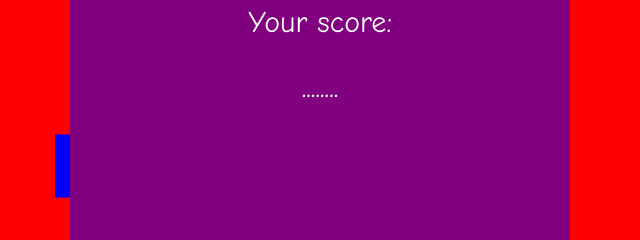
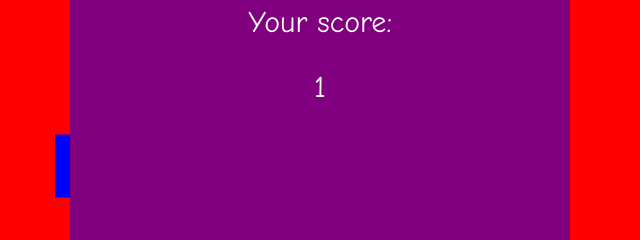
Before and after one commit to palaogn/flappy_bird, a website: page app/index.html in a window 1280 px wide. Both pictures are taken after a click on the button "Restart". Shown: the part 218-458 px from the top of the page, 320-960 px from the left. Drawn offline with nearby package versions, Linux system fonts and the light colour scheme; files that its build step writes are made by us from their sources.

Commit message:
Now you can see your score when you are game over

```diff
--- a/app/index.html
+++ b/app/index.html
@@ -36,7 +36,7 @@
             <div class="Scoreboard">
                 <p class="Scoreboard-restartTitle">Game over :(</p>
                 <p class="Scoreboard-restartText"> Your score: </p>
-                <p class="Scoreboard-restartText"> ........ </p>
+                <p class="Scoreboard-restartText"><span id="game_score"></span></p>
                 <button class="Scoreboard-restart">
                     <span class="Scoreboard-restartText">Restart</span>
                 </button>
--- a/app/scripts/game.js
+++ b/app/scripts/game.js
@@ -82,7 +82,7 @@ window.Game = (function() {
 	 */
 	Game.prototype.gameover = function() {
 		this.isPlaying = false;
-
+		document.getElementById("game_score").innerHTML = this.score-1;
 		// Should be refactored into a Scoreboard class.
 		var that = this;
 		var scoreboardEl = this.el.find('.Scoreboard');
```
